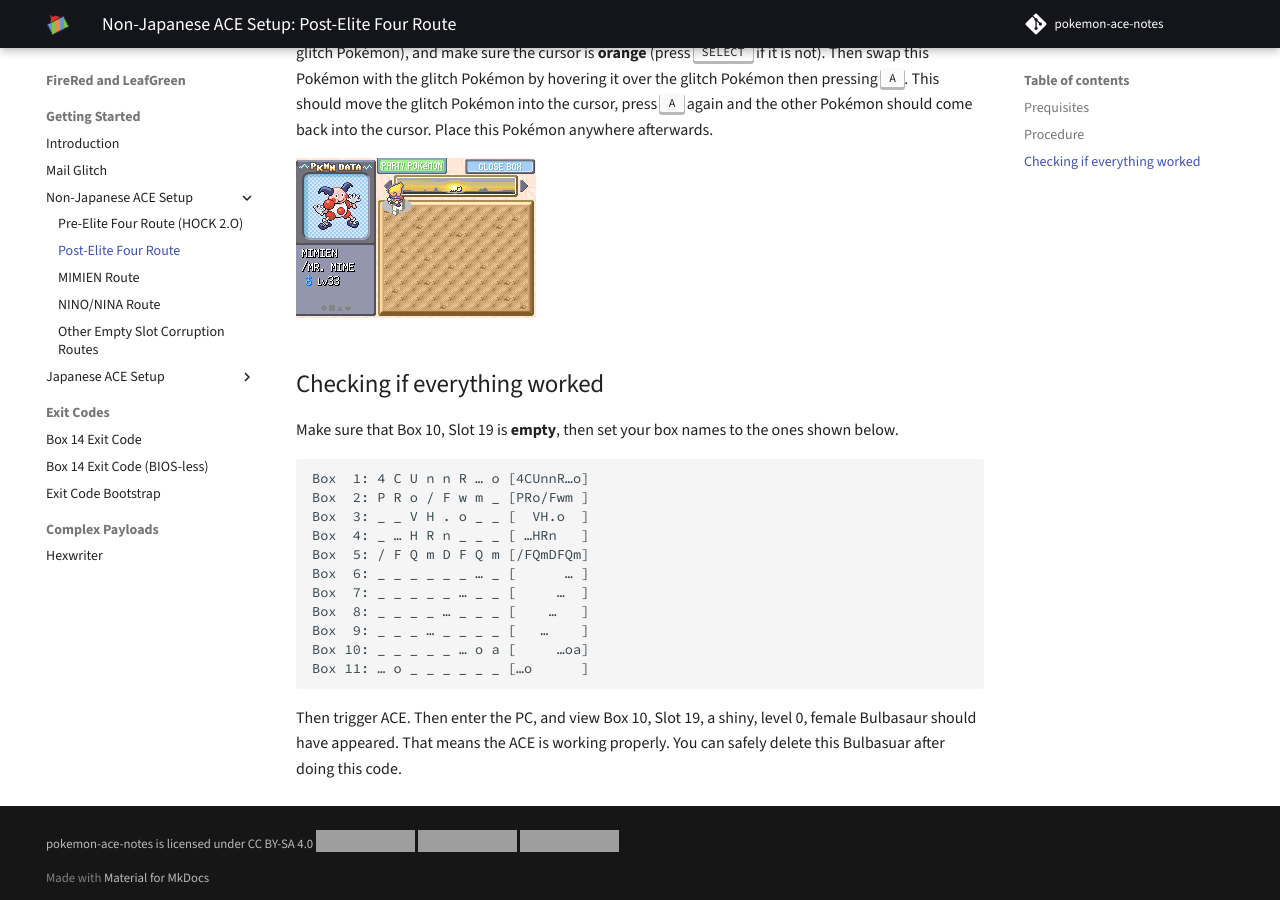
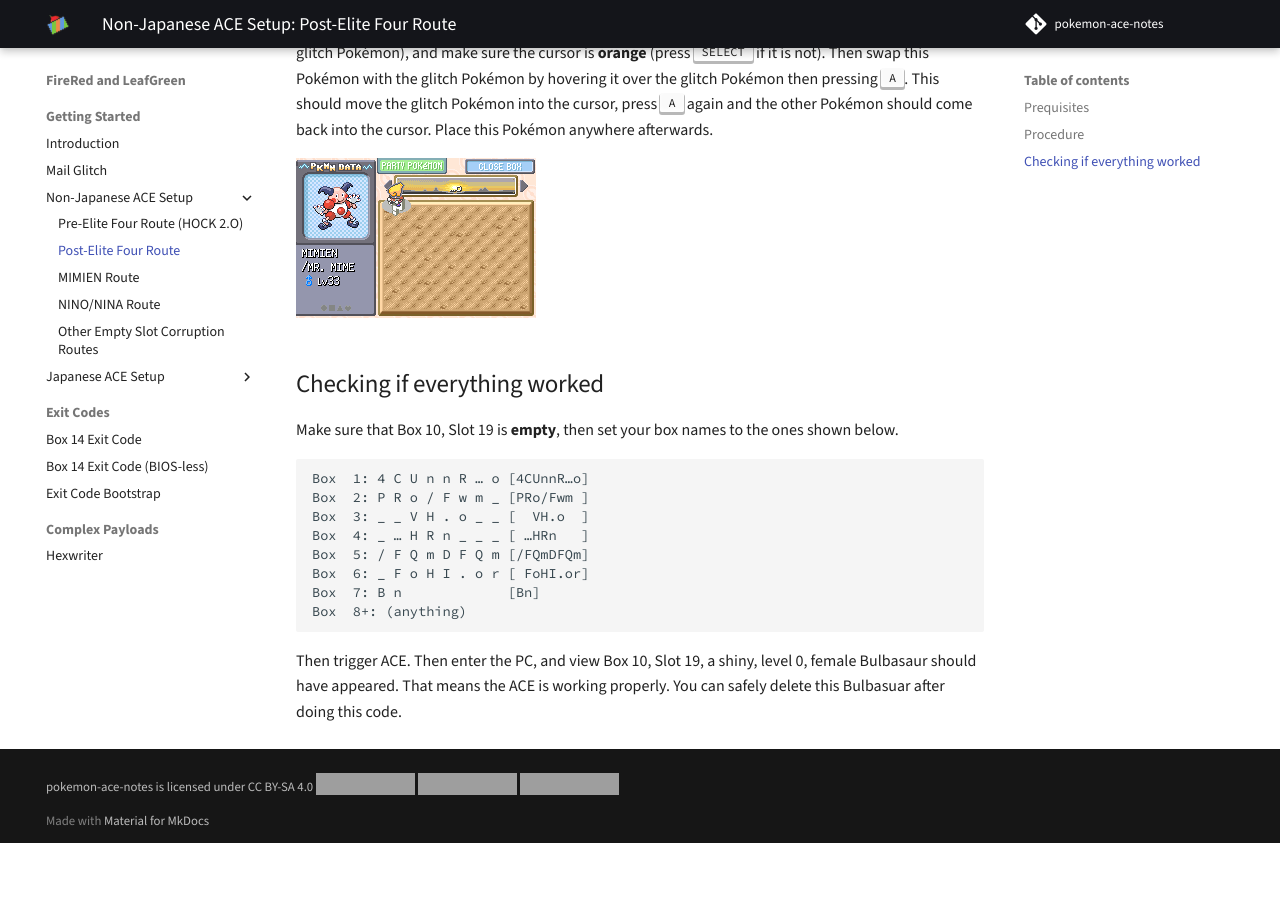
Before and after one commit to pomeg-letterbombers/pokemon-ace-notes, an MkDocs documentation site: the page built from docs/frlg/getting-started/non-jpn-ace/post-e4-route.md, in a window 1280 px wide and 900 px high, scrolled down 2350 px. Built offline with MkDocs 1.6.1 and Material for MkDocs 9.7.7, drawn with Linux system fonts in a browser that asks for light colours; comment, search, counter and statistics services are not loaded; after the commit the page ends 3193 px from its top, so only the background shows below that; grey boxes are pictures that could not be loaded.

Commit message:
Switch to Mettrich's BIOS-less exit for the shorter codes

````diff
--- a/docs/frlg/getting-started/non-jpn-ace/post-e4-route.md
+++ b/docs/frlg/getting-started/non-jpn-ace/post-e4-route.md
@@ -156,12 +156,9 @@ Box  2: P R o / F w m _	[PRo/Fwm ]
 Box  3: _ _ V H . o _ _	[  VH.o  ]
 Box  4: _ … H R n _ _ _	[ …HRn   ]
 Box  5: / F Q m D F Q m	[/FQmDFQm]
-Box  6: _ _ _ _ _ _ … _	[      … ]
-Box  7: _ _ _ _ _ … _ _	[     …  ]
-Box  8: _ _ _ _ … _ _ _	[    …   ]
-Box  9: _ _ _ … _ _ _ _	[   …    ]
-Box 10: _ _ _ _ _ … o a	[     …oa]
-Box 11: … o _ _ _ _ _ _	[…o      ]
+Box  6:	_ F o H I . o r	[ FoHI.or]
+Box  7:	B n            	[Bn]
+Box  8+: (anything)
 ```
 
 Then trigger ACE. Then enter the PC, and view Box 10, Slot 19, a shiny, level 0, female Bulbasaur should have appeared. That means the ACE is working properly. You can safely delete this Bulbasuar after doing this code.
````
Also changed, not shown: docs/frlg/getting-started/non-jpn-ace/pre-e4-route.md (+3 -6 lines).
